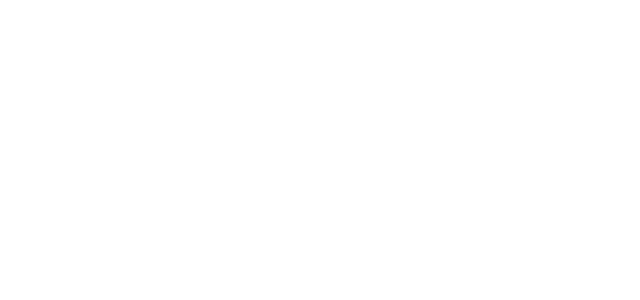
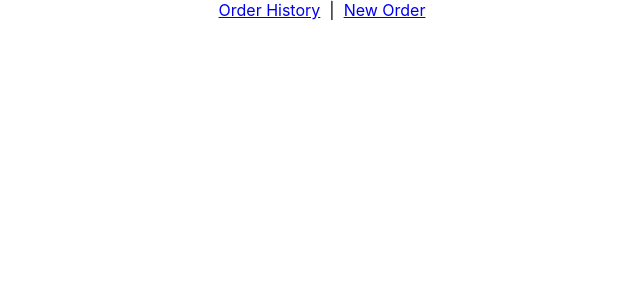
Before and after one commit to Oganba92/2022-election-tracker, a React (Create React App) app in the folder mern/: page / in a window 1280 px wide. Before the commit this address had no page. Shown: the top 300 px of the page, without its empty margins (318-958 px from the left). Built offline with nearby package versions, Linux system fonts and the light colour scheme.

Commit message:
Part 2 complete

```diff
--- /dev/null
+++ b/mern/src/components/NavBar/NavBar.jsx
@@ -0,0 +1,11 @@
+import { Link } from 'react-router-dom';
+
+export default function NavBar() {
+  return (
+    <nav>
+      <Link to="/orders">Order History</Link>
+      &nbsp; | &nbsp;
+      <Link to="/orders/new">New Order</Link>
+    </nav>
+  )
+}
--- a/mern/src/pages/App/App.jsx
+++ b/mern/src/pages/App/App.jsx
@@ -5,18 +5,23 @@ import AuthPage from '../AuthPage/AuthPage';
 import NewOrderPage from '../NewOrderPage/NewOrderPage';
 import OrderHistoryPage from '../OrderHistoryPage/OrderHistoryPage';
 import { Routes, Route } from 'react-router-dom';
-
+import NavBar from '../../components/NavBar/NavBar';
 
 function App() {
   const [user, setUser] = useState({})
   return (
     < main className="App" >
       {user ?
-        <Routes>
-          <Route path="/orders/new" element={<NewOrderPage />} />
-        </Routes>
+        <>
+          <NavBar />
+          <Routes>
+            <Route path="/orders/new" element={<NewOrderPage />} />
+            <Route path="/orders" element={<OrderHistoryPage />} />
+          </Routes>
+        </>
         :
         <AuthPage />}
+
     </main >
   );
 }
```
